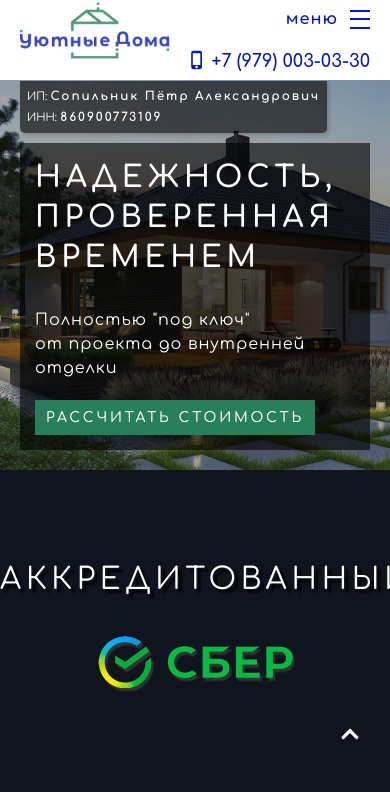
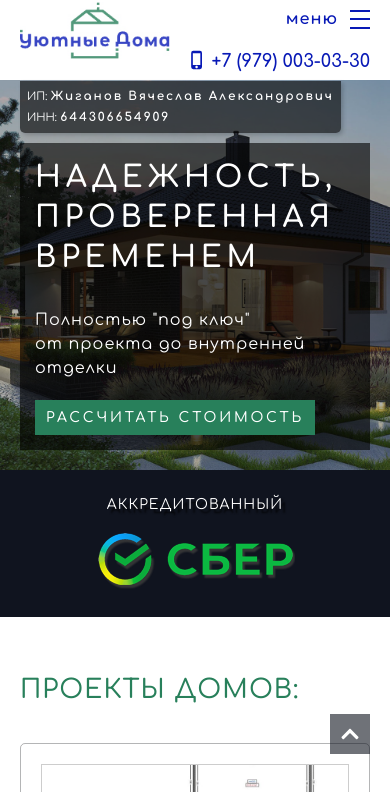
Before and after one commit to Edvvard0/cozy_houses, a plain HTML site: page index.html in a window 390 px wide. Shown: the top 792 px of the page. Drawn offline with Linux system fonts and the light colour scheme.

Commit message:
поменял на правиьлное ип

```diff
--- a/css/style.css
+++ b/css/style.css
@@ -249,9 +249,37 @@ body.show-menu main , body.show-menu footer { display: none; }
 .slider__item-text , .sendit .text { margin: 0; padding-bottom: 20px; font-weight: 400; font-size: 16px; line-height: 24px; text-align: left; letter-spacing: 0.06em; color: #fff; font-family: var(--font); }
 .slider__item-title { margin: 0; width: 100%; padding-bottom: 30px; font-weight: 600; font-size: 30px; line-height: 40px; text-align: left; text-transform: uppercase; color: #fff; letter-spacing: 0.16em; font-family: var(--font); }
 
-.accredit { padding: 100px 0; font-size: 30px; background: var(--main-color); text-align: center; letter-spacing: 0.16em; text-shadow: 4px 4px 2px rgba(0, 0, 0, 0.9); text-transform: uppercase; color: var(--w-color); }
-.accredit p { padding: 0 0 40px; }
-.accredit__img img { display: inline-block; vertical-align: middle; margin: 0 30px; }
+.accredit { padding: 100px 0; font-size: 30px; background: var(--main-color); text-align: center; letter-spacing: 0.16em; text-shadow: 4px 4px 2px rgba(0, 0, 0, 0.9); text-transform: uppercase; color: var(--w-color); box-sizing: border-box; width: 100%; overflow: hidden; }
+.accredit p { padding: 0 0 40px; margin: 0; word-wrap: break-word; }
+.accredit__img { display: block; width: 100%; box-sizing: border-box; overflow: hidden; }
+.accredit__img img { display: inline-block; vertical-align: middle; margin: 0 30px; max-width: calc(100% - 60px); height: auto; box-sizing: border-box; }
+@media(max-width: 768px) {
+	.accredit { padding: 60px 20px; font-size: 22px; }
+	.accredit p { padding: 0 0 30px; }
+	.accredit__img { padding: 0; }
+	.accredit__img img { max-width: calc(100% - 40px); margin: 0 20px; }
+}
+@media(max-width: 550px) {
+	.accredit { padding: 40px 15px; font-size: 18px; }
+	.accredit p { padding: 0 0 20px; }
+	.accredit__img img { max-width: calc(100% - 30px); margin: 0 15px; }
+}
+@media(max-width: 480px) {
+	.accredit { padding: 30px 10px; font-size: 16px; letter-spacing: 0.1em; }
+	.accredit p { padding: 0 0 15px; }
+	.accredit__img img { max-width: calc(100% - 20px); margin: 0 10px; }
+}
+@media(max-width: 390px) {
+	.accredit { padding: 25px 8px; font-size: 14px; letter-spacing: 0.08em; }
+	.accredit p { padding: 0 0 12px; font-size: 14px; }
+	.accredit__img { padding: 0; }
+	.accredit__img img { max-width: calc(100% - 16px); margin: 0 8px; width: auto; height: auto; }
+}
+@media(max-width: 375px) {
+	.accredit { padding: 20px 5px; font-size: 13px; letter-spacing: 0.06em; }
+	.accredit p { padding: 0 0 10px; font-size: 13px; }
+	.accredit__img img { max-width: calc(100% - 10px); margin: 0 5px; }
+}
 
 /* PROJECTS */
 .projects__list { position: relative; margin-left: -20px; font-size: 0; letter-spacing: 0;
--- a/index.html
+++ b/index.html
@@ -21,8 +21,8 @@
 					<img src="img/logotype_top.jpg" alt="«Уютные Дома»">
 				</a>
 				<div class="header_ip">
-					<div>ИП: <strong>Сопильник Пётр Александрович</strong></div>
-					<div>ИНН: <strong>860900773109</strong></div>
+					<div>ИП: <strong>Жиганов Вячеслав Александрович</strong></div>
+					<div>ИНН: <strong>644306654909</strong></div>
 				</div>
 				<div class="header-phone">
 					<svg width="20" height="20" xmlns="http://www.w3.org/2000/svg" viewBox="0 0 24 24"><path d="M15.5 1h-8A2.5 2.5 0 0 0 5 3.5v17A2.5 2.5 0 0 0 7.5 23h8a2.5 2.5 0 0 0 2.5-2.5v-17A2.5 2.5 0 0 0 15.5 1zm-4 21c-.83 0-1.5-.67-1.5-1.5s.67-1.5 1.5-1.5s1.5.67 1.5 1.5s-.67 1.5-1.5 1.5zm4.5-4H7V4h9v14z" fill="currentColor"></path></svg>
```
